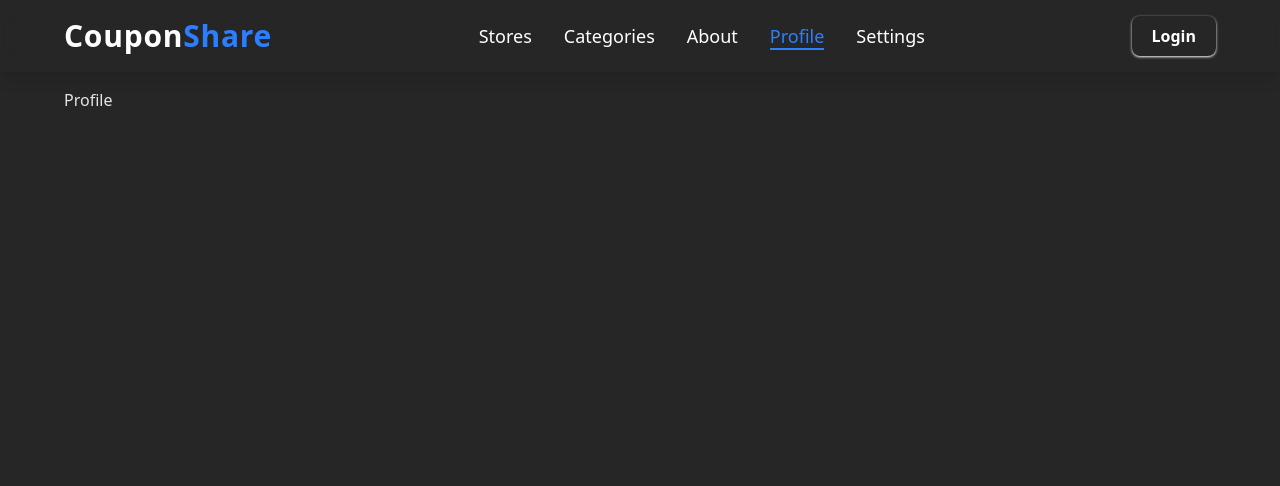
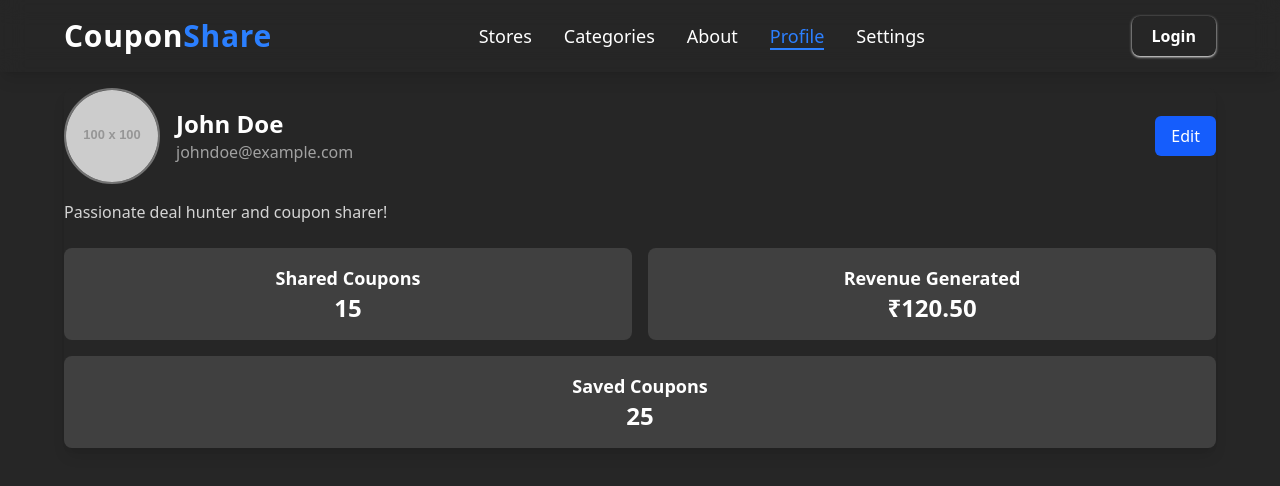
Before and after one commit to Joyal-George-KJ/CouponShare, a React (Vite) app: page /profile in a window 1280 px wide. Shown: the top 486 px of the page. Built offline with nearby package versions, Linux system fonts and the light colour scheme.

Commit message:
Test Profile Screen added

```diff
--- a/src/screen/Profile.jsx
+++ b/src/screen/Profile.jsx
@@ -1,9 +1,79 @@
-import React from 'react'
+import { useState } from "react";
 
-function Profile() {
-  return (
-    <div>Profile</div>
-  )
-}
+const Profile = () => {
+    const [editMode, setEditMode] = useState(false);
+    const [profile, setProfile] = useState({
+        avatar: "https://via.placeholder.com/100",
+        name: "John Doe",
+        email: "johndoe@example.com",
+        bio: "Passionate deal hunter and coupon sharer!",
+        sharedCoupons: 15,
+        revenueGenerated: 120.50,
+        savedCoupons: 25,
+    });
 
-export default Profile
+    const handleChange = (e) => {
+        setProfile({ ...profile, [e.target.name]: e.target.value });
+    };
+
+    return (
+        <div className=" bg-neutral-800 rounded-lg shadow-lg text-white">
+            <div className="flex items-center gap-4">
+                <img
+                    src={profile.avatar}
+                    alt="Profile"
+                    className="w-24 h-24 rounded-full border-2 border-neutral-500"
+                />
+                <div className="flex-1">
+                    {editMode ? (
+                        <input
+                            type="text"
+                            name="name"
+                            value={profile.name}
+                            onChange={handleChange}
+                            className="p-2 bg-neutral-700 text-white rounded-md w-full"
+                        />
+                    ) : (
+                        <h2 className="text-2xl font-bold">{profile.name}</h2>
+                    )}
+                    <p className="text-neutral-400">{profile.email}</p>
+                </div>
+                <button
+                    className="px-4 py-2 bg-blue-600 hover:bg-blue-500 rounded-md font-medium"
+                    onClick={() => setEditMode(!editMode)}
+                >
+                    {editMode ? "Save" : "Edit"}
+                </button>
+            </div>
+            <div className="mt-4">
+                {editMode ? (
+                    <textarea
+                        name="bio"
+                        value={profile.bio}
+                        onChange={handleChange}
+                        className="w-full p-2 bg-neutral-700 text-white rounded-md"
+                    />
+                ) : (
+                    <p className="text-neutral-300">{profile.bio}</p>
+                )}
+            </div>
+
+            <div className="grid grid-cols-2 gap-4 mt-6">
+                <div className="bg-neutral-700 p-4 rounded-lg text-center">
+                    <h3 className="text-lg font-bold">Shared Coupons</h3>
+                    <p className="text-2xl font-semibold">{profile.sharedCoupons}</p>
+                </div>
+                <div className="bg-neutral-700 p-4 rounded-lg text-center">
+                    <h3 className="text-lg font-bold">Revenue Generated</h3>
+                    <p className="text-2xl font-semibold">₹{profile.revenueGenerated.toFixed(2)}</p>
+                </div>
+                <div className="bg-neutral-700 p-4 rounded-lg text-center col-span-2">
+                    <h3 className="text-lg font-bold">Saved Coupons</h3>
+                    <p className="text-2xl font-semibold">{profile.savedCoupons}</p>
+                </div>
+            </div>
+        </div>
+    );
+};
+
+export default Profile;
```
